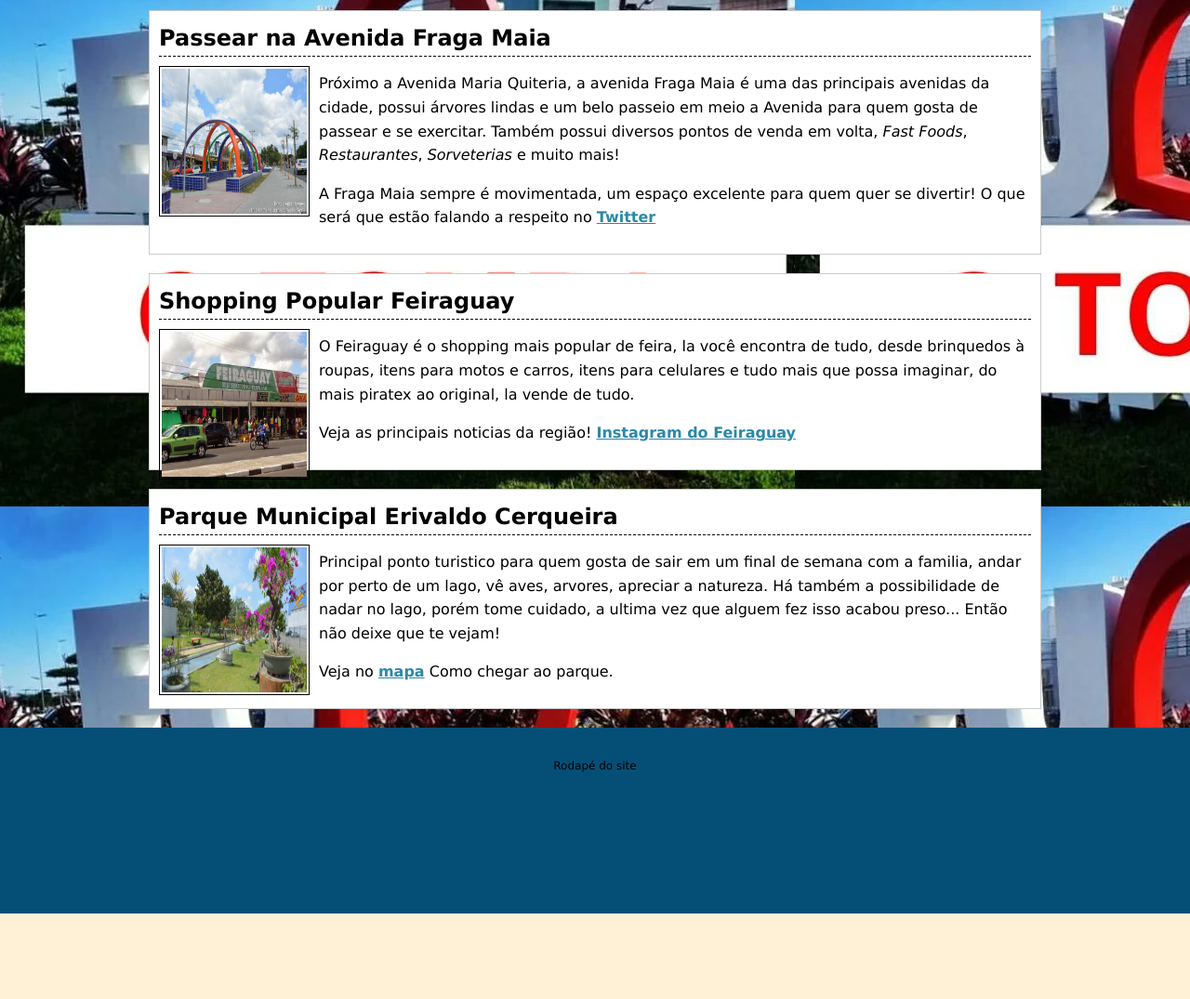
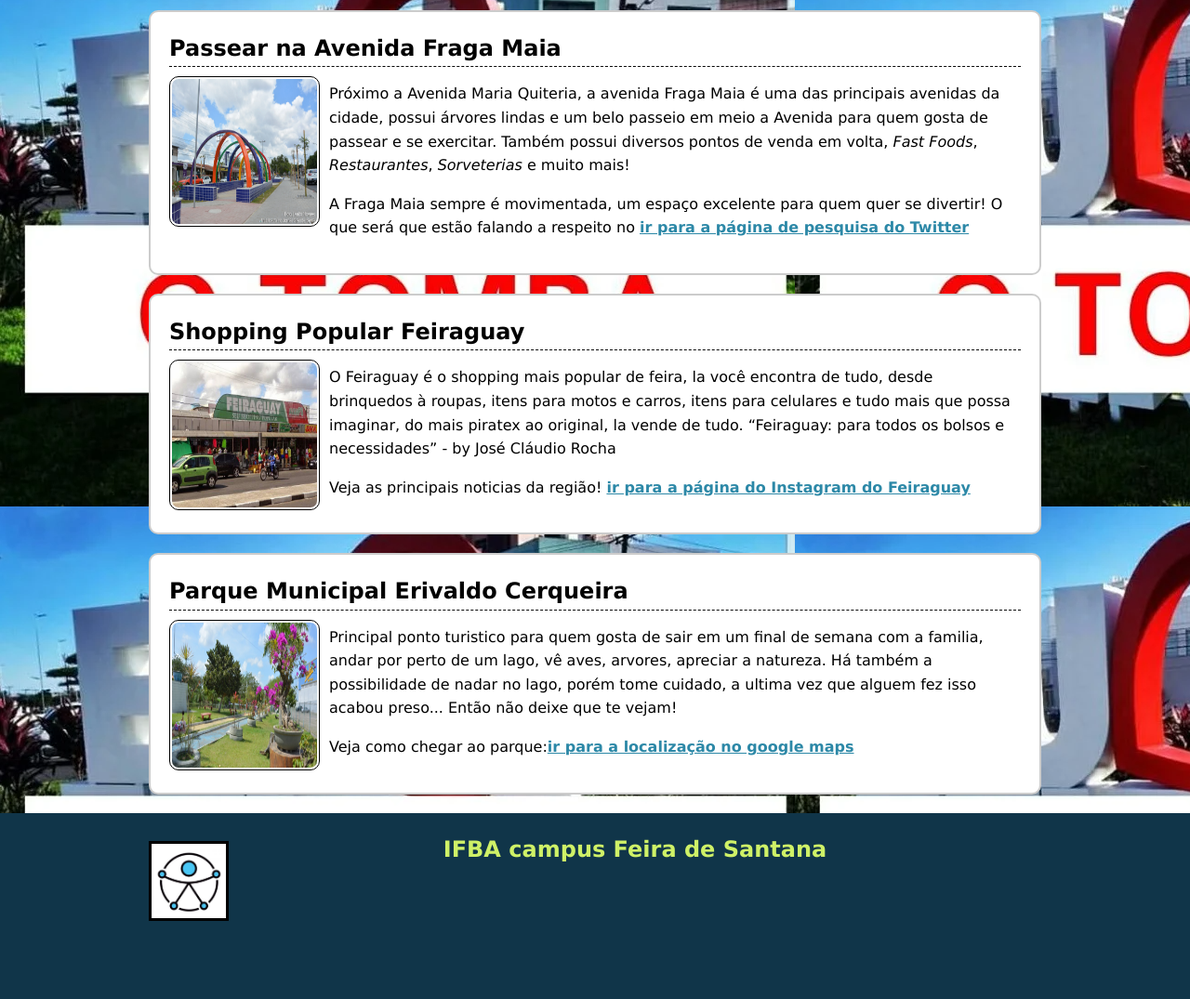
Before and after one commit to IggyP0p/SiteWebAcessivel, a plain HTML site: page index.html in a window 1280 px wide. Shown: the part 69-1144 px from the top of the page at 93% size. Before the commit the page ends 1052 px from the top, so only its background shows below. Drawn offline with Linux system fonts and the light colour scheme; files whose address does not match are found by name.

Commit message:
Atualizando

```diff
--- a/CSS/style.css
+++ b/CSS/style.css
@@ -3,7 +3,7 @@
     --cor-fundo: #FFF1D6;
     --cor-titulo: #cff167;
 
-    --header-color: #054f77;
+    --header-color: #103549;
 
     --articles-fundo:#fff;
     --articles-titulo: #000;
@@ -77,9 +77,10 @@ h1 a:hover {
 article {
     background-color: var(--articles-fundo);
     border-color: #CCC #999 #999 #CCC;
-    border: 1px solid #CCC;
+    border: 2px solid #CCC;
+    border-radius: 10px;
     margin-bottom: 20px;
-    padding: 10px;
+    padding: 20px;
     color: var(--articles-letra);
 }
 
@@ -92,6 +93,7 @@ article h2 {
 article a {
     color: #2C88A7;
     font-weight: bold;
+
 }
 
 article img {
@@ -101,6 +103,7 @@ article img {
     padding: 2px;
     width: 156px;
     height: 156px;
+    border-radius: 10px;
 }
 
 /*          RETIRADO
@@ -136,5 +139,19 @@ footer {
     width: 100%;
     font-size: 12px;
     text-align: center;
+    display: flex;
+}
 
+footer h1{
+    color: var(--cor-titulo);
+    font-size: 24px;
+    margin-top: 0px;
 }
+
+footer img{
+    height: 80px;
+    width: 80px;
+    border: solid #000;
+    float: left;
+    margin-top: 10px;
+}
--- a/index.html
+++ b/index.html
@@ -39,7 +39,7 @@
                 <p>
                     A Fraga Maia sempre é movimentada, um espaço excelente para quem quer se divertir! O que será que
                     estão falando a respeito no <a href="https://x.com/#!/search/Avenida Getulio Vargas" target="_blank"
-                    >Twitter</a>
+                    >ir para a página de pesquisa do Twitter</a>
                 </p>
             </article>
 
@@ -50,11 +50,12 @@
                 <p>
                     O Feiraguay é o shopping mais popular de feira, la você encontra de tudo, desde brinquedos à
                     roupas, itens para motos e carros, itens para celulares e tudo mais que possa imaginar, do mais
-                    piratex ao original, la vende de tudo.
+                    piratex ao original, la vende de tudo. “Feiraguay: para todos os bolsos e necessidades” - by
+                    José Cláudio Rocha
                 </p>
                 <p>
                     Veja as principais noticias da região! <a href='https://www.instagram.com/feiraguayfs.oficial/'
-                    target='_blank' > Instagram do Feiraguay </a>
+                    target='_blank' >ir para a página do Instagram do Feiraguay</a>
                 </p>
             </article>
 
@@ -69,8 +70,8 @@
                     vejam!
                 </p>
                 <p>
-                    Veja no <a href="https://maps.app.goo.gl/HHP4XPe7hx5aUQg78" target="_blank" >mapa</a> Como chegar
-                    ao parque.
+                    Veja como chegar ao parque:<a href="https://maps.app.goo.gl/HHP4XPe7hx5aUQg78" target="_blank" >ir para a localização
+                    no google maps</a>
                 </p>
             </article>
         </section>
@@ -90,7 +91,10 @@
 
         <!-- Rodape do site -->
         <footer>
-            <p>Rodapé do site </p>
+            <section>
+                <img src="img/simbolo_acessibilidade.png" alt="Simbolo Internacional da Acessibilidade">
+                <h1>IFBA campus Feira de Santana</h1>
+            </section>
         </footer>
     </body>
 </html>
```
Also changed, not shown: img/simbolo_acessibilidade.png (added).
